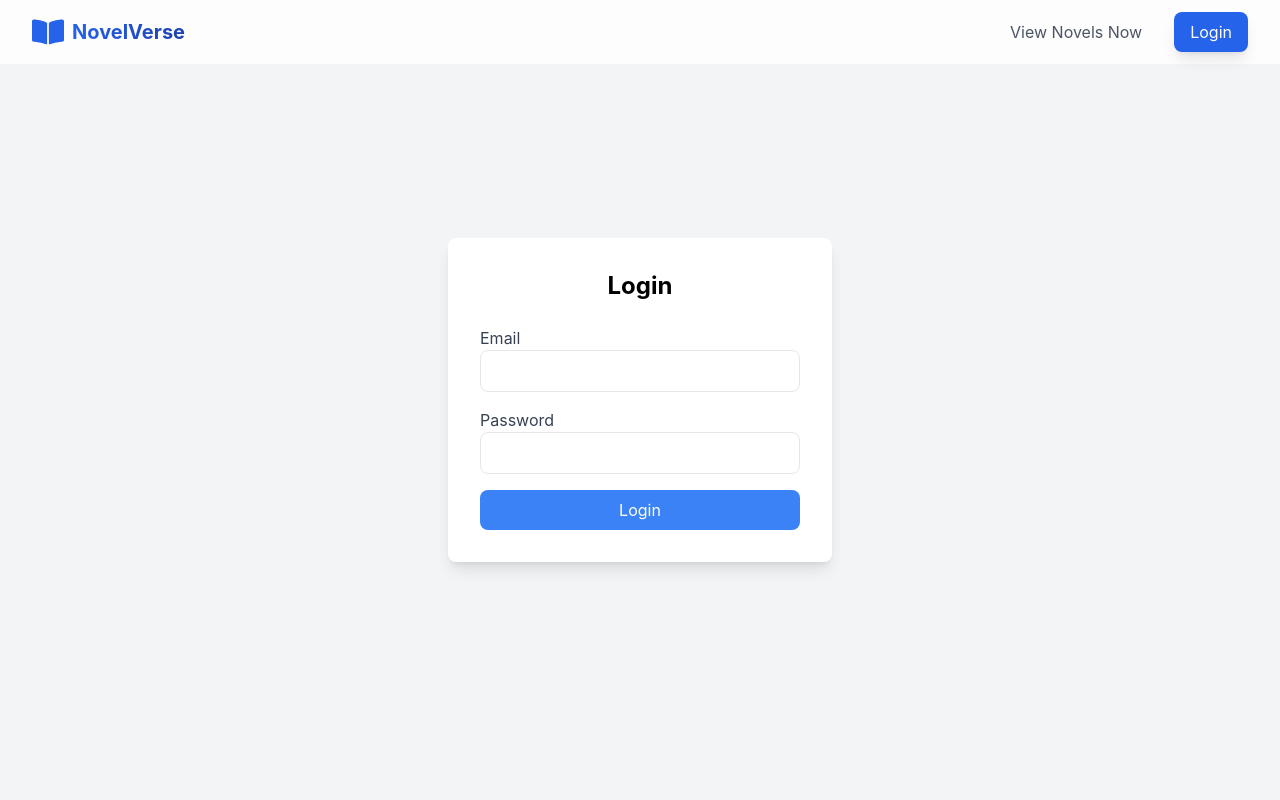
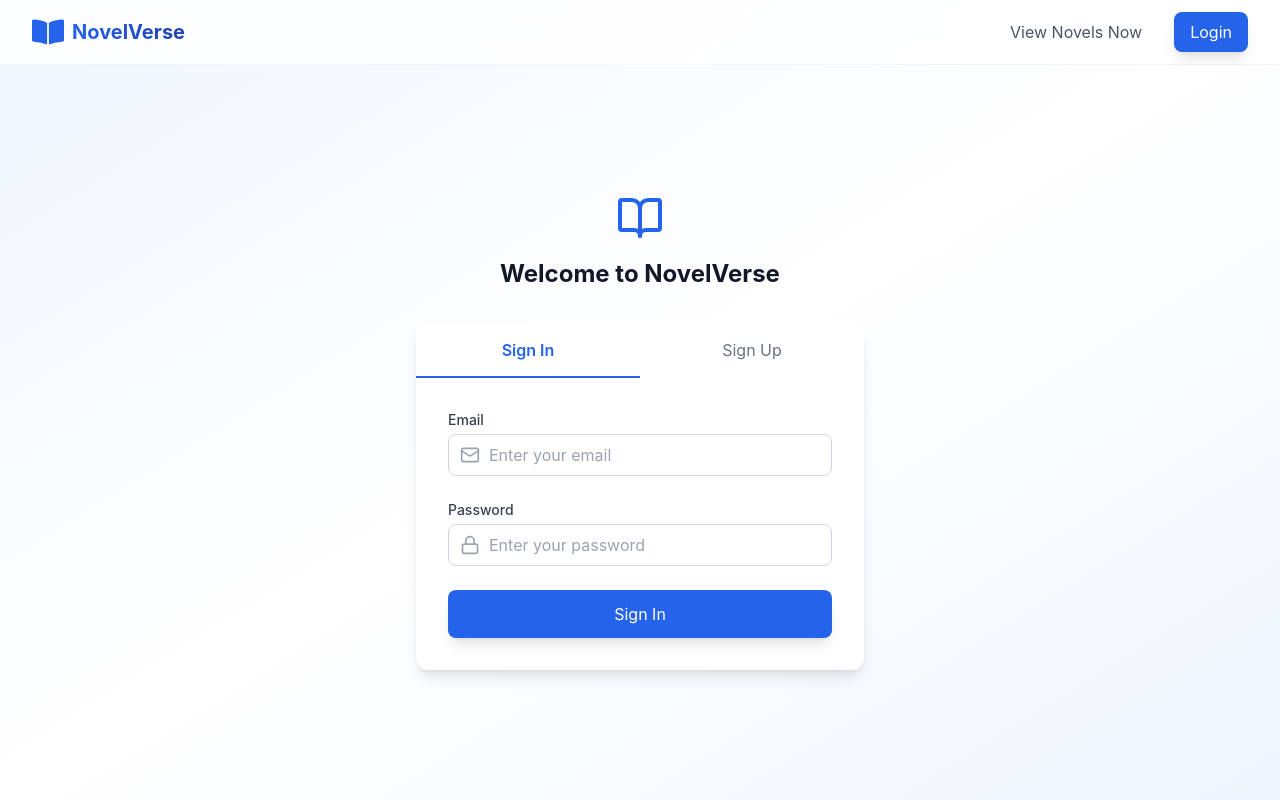
Before and after one commit to 1406khoa/NovelWeb_Frontend_Microservice, a React (Create React App) app: page /login in a window 1280 px wide. Built offline with nearby package versions, Linux system fonts and the light colour scheme.

Commit message:
sign up, enhance log in page

```diff
--- a/package.json
+++ b/package.json
@@ -8,6 +8,7 @@
     "@testing-library/react": "^13.4.0",
     "@testing-library/user-event": "^13.5.0",
     "axios": "^1.7.8",
+    "lucide-react": "^0.468.0",
     "react": "^18.3.1",
     "react-dom": "^18.3.1",
     "react-icons": "^5.4.0",
--- /dev/null
+++ b/src/components/AuthForm.jsx
@@ -0,0 +1,100 @@
+import React from "react";
+import { Mail, Lock, User } from "lucide-react";
+
+export function AuthForm({
+  type,
+  onSubmit,
+  email,
+  setEmail,
+  password,
+  setPassword,
+  username,
+  setUsername,
+  error,
+}) {
+  return (
+    <form onSubmit={onSubmit} className="space-y-6">
+      {type === "signup" && (
+        <div className="space-y-1">
+          <label
+            htmlFor={`username-${type}`}
+            className="block text-sm font-medium text-gray-700"
+          >
+            Username
+          </label>
+          <div className="relative">
+            <User className="absolute left-3 top-1/2 -translate-y-1/2 h-5 w-5 text-gray-400" />
+            <input
+              id={`username-${type}`}
+              type="text"
+              value={username || ""}
+              onChange={(e) => setUsername && setUsername(e.target.value)}
+              className="w-full pl-10 pr-4 py-2 border border-gray-300 rounded-lg focus:ring-2 focus:ring-blue-500 focus:border-blue-500 transition-colors"
+              placeholder="Enter your username"
+              autoComplete="username"
+              required
+            />
+          </div>
+        </div>
+      )}
+
+      <div className="space-y-1">
+        <label
+          htmlFor={`email-${type}`}
+          className="block text-sm font-medium text-gray-700"
+        >
+          Email
+        </label>
+        <div className="relative">
+          <Mail className="absolute left-3 top-1/2 -translate-y-1/2 h-5 w-5 text-gray-400" />
+          <input
+            id={`email-${type}`}
+            type="email"
+            value={email}
+            onChange={(e) => setEmail(e.target.value)}
+            className="w-full pl-10 pr-4 py-2 border border-gray-300 rounded-lg focus:ring-2 focus:ring-blue-500 focus:border-blue-500 transition-colors"
+            placeholder="Enter your email"
+            required
+            autoComplete="email"
+          />
+        </div>
+      </div>
+
+      <div className="space-y-1">
+        <label
+          htmlFor={`password-${type}`}
+          className="block text-sm font-medium text-gray-700"
+        >
+          Password
+        </label>
+        <div className="relative">
+          <Lock className="absolute left-3 top-1/2 -translate-y-1/2 h-5 w-5 text-gray-400" />
+          <input
+            id={`password-${type}`}
+            type="password"
+            value={password}
+            onChange={(e) => setPassword(e.target.value)}
+            className="w-full pl-10 pr-4 py-2 border border-gray-300 rounded-lg focus:ring-2 focus:ring-blue-500 focus:border-blue-500 transition-colors"
+            placeholder="Enter your password"
+            required
+            autoComplete={type === "signin" ? "current-password" : "new-password"}
+          />
+        </div>
+      </div>
+
+      {error && (
+        <p className="text-red-500 text-sm" role="alert">
+          {error}
+        </p>
+      )}
+
+      <button
+        type="submit"
+        className="w-full py-3 px-4 bg-blue-600 text-white rounded-lg hover:bg-blue-700 transform hover:scale-[1.02] transition-all duration-200 shadow-lg hover:shadow-blue-300/50"
+      >
+        {type === "signin" ? "Sign In" : "Create Account"}
+      </button>
+    </form>
+  );
+}
+export default AuthForm;
--- a/src/features/auth/login.jsx
+++ b/src/features/auth/login.jsx
@@ -1,78 +1,152 @@
 import React, { useState, useContext } from "react";
 import axios from "axios";
+import { AuthForm } from "../../components/AuthForm";
+import { BookOpen } from "lucide-react";
 import { AuthContext } from "../../context/AuthContext";
-import { useNavigate } from "react-router-dom"; // Import useNavigate
+import { useNavigate } from "react-router-dom";
+import Toast from "../../components/Toast";
 
-const Login = () => {
+export function Login() {
+  const [isSignIn, setIsSignIn] = useState(true);
   const [email, setEmail] = useState("");
   const [password, setPassword] = useState("");
+  const [username, setUsername] = useState("");
   const [error, setError] = useState("");
   const { login } = useContext(AuthContext);
-
-  const navigate = useNavigate(); // Sử dụng useNavigate thay vì window.location.href
+  const navigate = useNavigate();
+  const [showToast, setShowToast] = useState(false);
+  const [toastMessage, setToastMessage] = useState("");
 
   const handleSubmit = async (e) => {
     e.preventDefault();
+    setError("");
+
+    if (isSignIn) {
+      // Đăng nhập
       try {
         const response = await axios.post("http://localhost:5000/api/User/Login", {
           email,
           password,
         });
+        const { token, username: userName, email: userEmail, userID } = response.data;
+        login(token, { userId: userID, username: userName, email: userEmail });
 
-      // Lấy dữ liệu từ response
-      const { token, username, email: userEmail, userID } = response.data;
+        setToastMessage("Login successful!");
+        setShowToast(true);
 
-      // Gọi hàm login trong AuthContext
-      login(token, { userId: userID, username, email: userEmail });
-
-      alert("Login successful!");
-      // Chuyển hướng sang trang chủ mà không tải lại
+        // Điều hướng sau một khoảng thời gian
+        setTimeout(() => {
           navigate("/");
+        }, 2000);
       } catch (err) {
         setError("Invalid email or password.");
       }
+    } else {
+      // Đăng ký
+      try {
+        await axios.post("http://localhost:5000/api/User/add-user", {
+          username,
+          email,
+          password,
+          role: "User", // Mặc định role là User
+        });
+
+        setToastMessage("Sign up successful! Please sign in.");
+        setShowToast(true);
+
+        // Reset form và chuyển sang tab Sign In
+        setTimeout(() => {
+          setIsSignIn(true);
+          setEmail("");
+          setPassword("");
+          setUsername("");
+        }, 2000);
+
+      } catch (err) {
+        setError("Failed to sign up. Please check your details and try again.");
+      }
+    }
   };
 
+  return (
+    <div className="min-h-screen pt-16 bg-gradient-to-br from-blue-50 via-white to-blue-50 flex items-center justify-center px-4">
+      <div className="max-w-md w-full">
+        <div className="text-center mb-8">
+          <BookOpen className="h-12 w-12 mx-auto text-blue-600 mb-4" />
+          <h2 className="text-2xl font-bold text-gray-900">Welcome to NovelVerse</h2>
+        </div>
 
+        <div className="bg-white rounded-xl shadow-lg overflow-hidden transform transition-all duration-500 hover:shadow-xl">
+          {/* Tab Navigation */}
+          <div className="flex relative">
+            <div
+              className="absolute bottom-0 h-0.5 bg-blue-600 transition-all duration-300 ease-out"
+              style={{
+                left: isSignIn ? "0%" : "50%",
+                width: "50%",
+                transform: `translateX(${isSignIn ? '0%' : '0%'})`,
+              }}
+            />
+            <button
+              onClick={() => setIsSignIn(true)}
+              className={`flex-1 py-4 text-center transition-all duration-300 ${isSignIn ? "text-blue-600 font-semibold" : "text-gray-500 hover:text-gray-700"
+                }`}
+            >
+              Sign In
+            </button>
+            <button
+              onClick={() => setIsSignIn(false)}
+              className={`flex-1 py-4 text-center ${!isSignIn ? "text-blue-600 font-semibold" : "text-gray-500 hover:text-gray-700"
+                }`}
+            >
+              Sign Up
+            </button>
+          </div>
 
-
-  return (
-    <div className="flex justify-center items-center h-screen bg-gray-100">
-      <form
+          {/* Form Container */}
+          <div className="p-8 relative">
+            <div className="relative perspective-1000">
+              <div
+                className={`backface-hidden transition-all duration-500 ease-out ${isSignIn
+                  ? 'animate-flip-in opacity-100 translate-x-0'
+                  : 'animate-flip-out opacity-0 -translate-x-full absolute inset-0'
+                  }`}
+              >
+                <AuthForm
+                  type="signin"
                   onSubmit={handleSubmit}
-        className="bg-white p-8 rounded-lg shadow-lg max-w-sm w-full"
-      >
-        <h2 className="text-2xl font-bold text-center mb-6">Login</h2>
-        {error && <div className="text-red-500 text-sm mb-4">{error}</div>}
-        <div className="mb-4">
-          <label className="block text-gray-700">Email</label>
-          <input
-            type="string"
-            value={email}
-            onChange={(e) => setEmail(e.target.value)}
-            className="w-full px-4 py-2 border rounded-lg focus:outline-none focus:ring-2 focus:ring-blue-400"
-            required
+                  email={email}
+                  setEmail={setEmail}
+                  password={password}
+                  setPassword={setPassword}
+                  error={error}
                 />
               </div>
-        <div className="mb-4">
-          <label className="block text-gray-700">Password</label>
-          <input
-            type="password"
-            value={password}
-            onChange={(e) => setPassword(e.target.value)}
-            className="w-full px-4 py-2 border rounded-lg focus:outline-none focus:ring-2 focus:ring-blue-400"
-            required
+              <div
+                className={`backface-hidden transition-all duration-500 ease-out ${!isSignIn
+                  ? 'animate-flip-in opacity-100 translate-x-0'
+                  : 'animate-flip-out opacity-0 translate-x-full absolute inset-0'
+                  }`}
+              >
+                <AuthForm
+                  type="signup"
+                  onSubmit={handleSubmit}
+                  email={email}
+                  setEmail={setEmail}
+                  password={password}
+                  setPassword={setPassword}
+                  username={username}
+                  setUsername={setUsername}
+                  error={error}
                 />
               </div>
-        <button
-          type="submit"
-          className="w-full bg-blue-500 text-white py-2 rounded-lg hover:bg-blue-600 transition"
-        >
-          Login
-        </button>
-      </form>
+            </div>
+          </div>
+        </div>
+      </div>
+      {showToast && <Toast message={toastMessage} onClose={() => setShowToast(false)} />}
     </div>
   );
-};
+}
 
 export default Login;
--- a/src/index.css
+++ b/src/index.css
@@ -16,3 +16,110 @@ code {
   font-family: source-code-pro, Menlo, Monaco, Consolas, 'Courier New',
     monospace;
 }
+
+.perspective-1000 {
+  perspective: 1000px;
+}
+
+.backface-hidden {
+  backface-visibility: hidden;
+}
+
+@keyframes slide-up {
+  from {
+    opacity: 0;
+    transform: translateY(20px);
+  }
+  to {
+    opacity: 1;
+    transform: translateY(0);
+  }
+}
+
+@keyframes slide-down {
+  from {
+    opacity: 0;
+    transform: translateY(-20px);
+  }
+  to {
+    opacity: 1;
+    transform: translateY(0);
+  }
+}
+
+@keyframes slide-in {
+  from {
+    transform: scaleX(0);
+  }
+  to {
+    transform: scaleX(1);
+  }
+}
+
+@keyframes fade-in {
+  from {
+    opacity: 0;
+    transform: translateY(-10px);
+  }
+  to {
+    opacity: 1;
+    transform: translateY(0);
+  }
+}
+
+@keyframes flip-in {
+  from {
+    opacity: 0;
+    transform: rotateY(-10deg) translateX(100px);
+  }
+  to {
+    opacity: 1;
+    transform: rotateY(0) translateX(0);
+  }
+}
+
+@keyframes flip-out {
+  from {
+    opacity: 1;
+    transform: rotateY(0) translateX(0);
+  }
+  to {
+    opacity: 0;
+    transform: rotateY(10deg) translateX(-100px);
+  }
+}
+
+@keyframes shake {
+  0%, 100% { transform: translateX(0); }
+  25% { transform: translateX(-5px); }
+  75% { transform: translateX(5px); }
+}
+
+.animate-slide-up {
+  animation: slide-up 0.5s ease-out forwards;
+}
+
+.animate-slide-down {
+  animation: slide-down 0.5s ease-out forwards;
+}
+
+.animate-slide-in {
+  animation: slide-in 0.3s ease-out;
+  transform-origin: left;
+}
+
+.animate-fade-in {
+  animation: fade-in 0.5s ease-out;
+}
+
+.animate-flip-in {
+  animation: flip-in 0.5s ease-out;
+}
+
+.animate-flip-out {
+  animation: flip-out 0.5s ease-out;
+}
+
+.animate-shake {
+  animation: shake 0.5s ease-in-out;
+}
--- a/src/pages/UpdateProfilePage.jsx
+++ b/src/pages/UpdateProfilePage.jsx
@@ -91,13 +91,14 @@ const UpdateProfilePage = () => {
                   setFormData((prev) => ({ ...prev, email: e.target.value }))
                 }
                 className="w-full px-4 py-2 border border-gray-300 rounded-lg focus:ring-2 focus:ring-blue-500"
+                autoComplete="email"
                 required
               />
             </div>
 
             <div>
               <label className="block text-sm font-medium text-gray-700 mb-1">
-                Password (optional)
+                Password
               </label>
               <input
                 type="password"
@@ -105,6 +106,8 @@ const UpdateProfilePage = () => {
                 onChange={(e) =>
                   setFormData((prev) => ({ ...prev, password: e.target.value }))
                 }
+                autoComplete="current-password"
+                required
                 className="w-full px-4 py-2 border border-gray-300 rounded-lg focus:ring-2 focus:ring-blue-500"
               />
             </div>
--- a/tailwind.config.js
+++ b/tailwind.config.js
@@ -1,8 +1,35 @@
-/** @type {import('tailwindcss').Config} */
+const plugin = require('tailwindcss/plugin');
+
 module.exports = {
-  content: ["./src/**/*.{js,jsx,ts,tsx}"],
+  content: ['./src/**/*.{js,jsx,ts,tsx}'],
   theme: {
-    extend: {},
+    extend: {
+      keyframes: {
+        'flip-in': {
+          '0%': { transform: 'rotateY(90deg)', opacity: '0' },
+          '100%': { transform: 'rotateY(0)', opacity: '1' },
+        },
+        'flip-out': {
+          '0%': { transform: 'rotateY(0)', opacity: '1' },
+          '100%': { transform: 'rotateY(-90deg)', opacity: '0' },
+        },
+      },
+      animation: {
+        'flip-in': 'flip-in 0.5s ease-out',
+        'flip-out': 'flip-out 0.5s ease-in',
+      },
+    },
   },
-  plugins: [],
-}
+  plugins: [
+    plugin(function({ addUtilities }) {
+      addUtilities({
+        '.perspective-1000': {
+          perspective: '1000px',
+        },
+        '.backface-hidden': {
+          'backface-visibility': 'hidden',
+        },
+      });
+    }),
+  ],
+};
```
Also changed, not shown: src/components/Toast.jsx (+5 -3 lines), 1 other file (tests, documents, lock files or other folders). Lines whose indentation alone changed are shown as unchanged.
